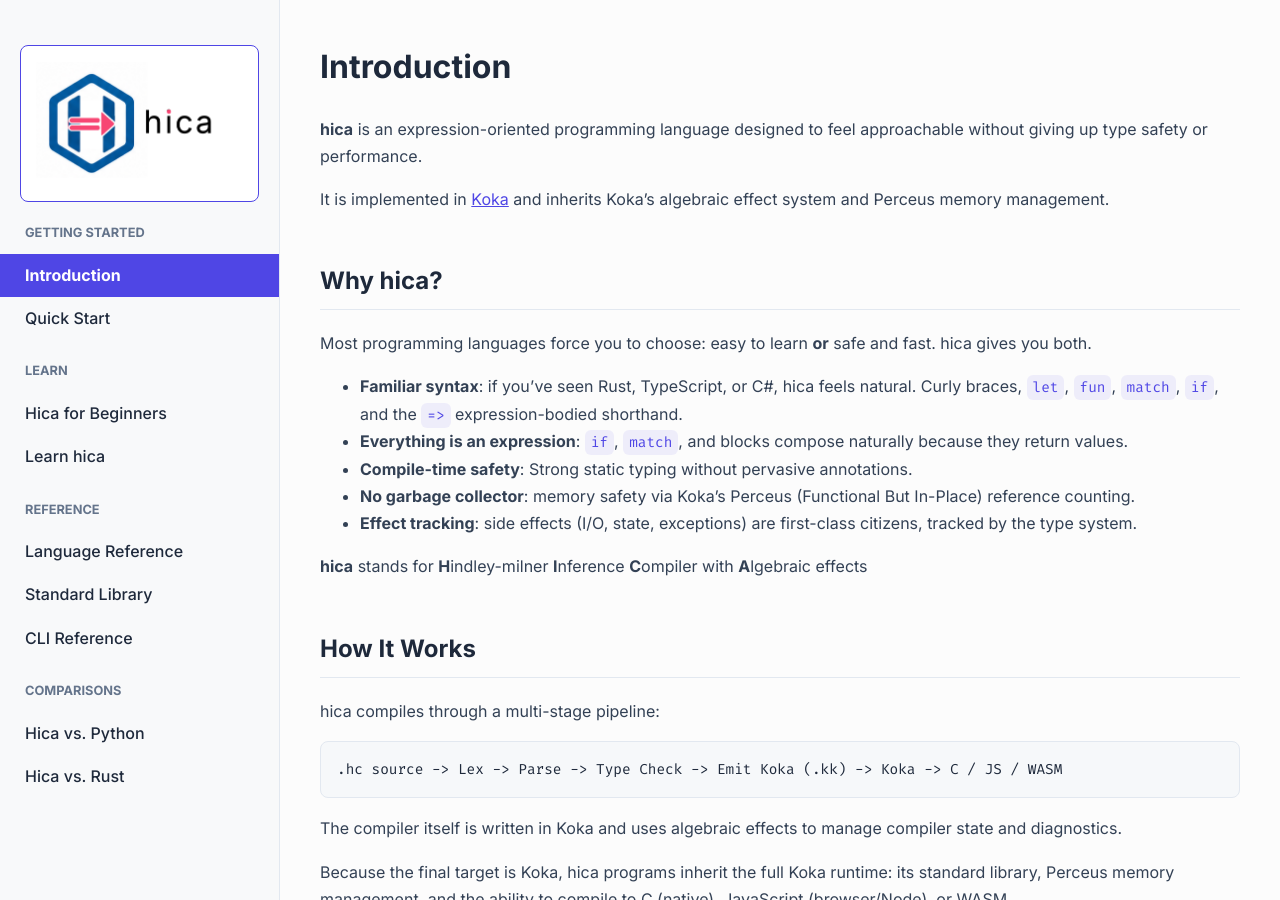
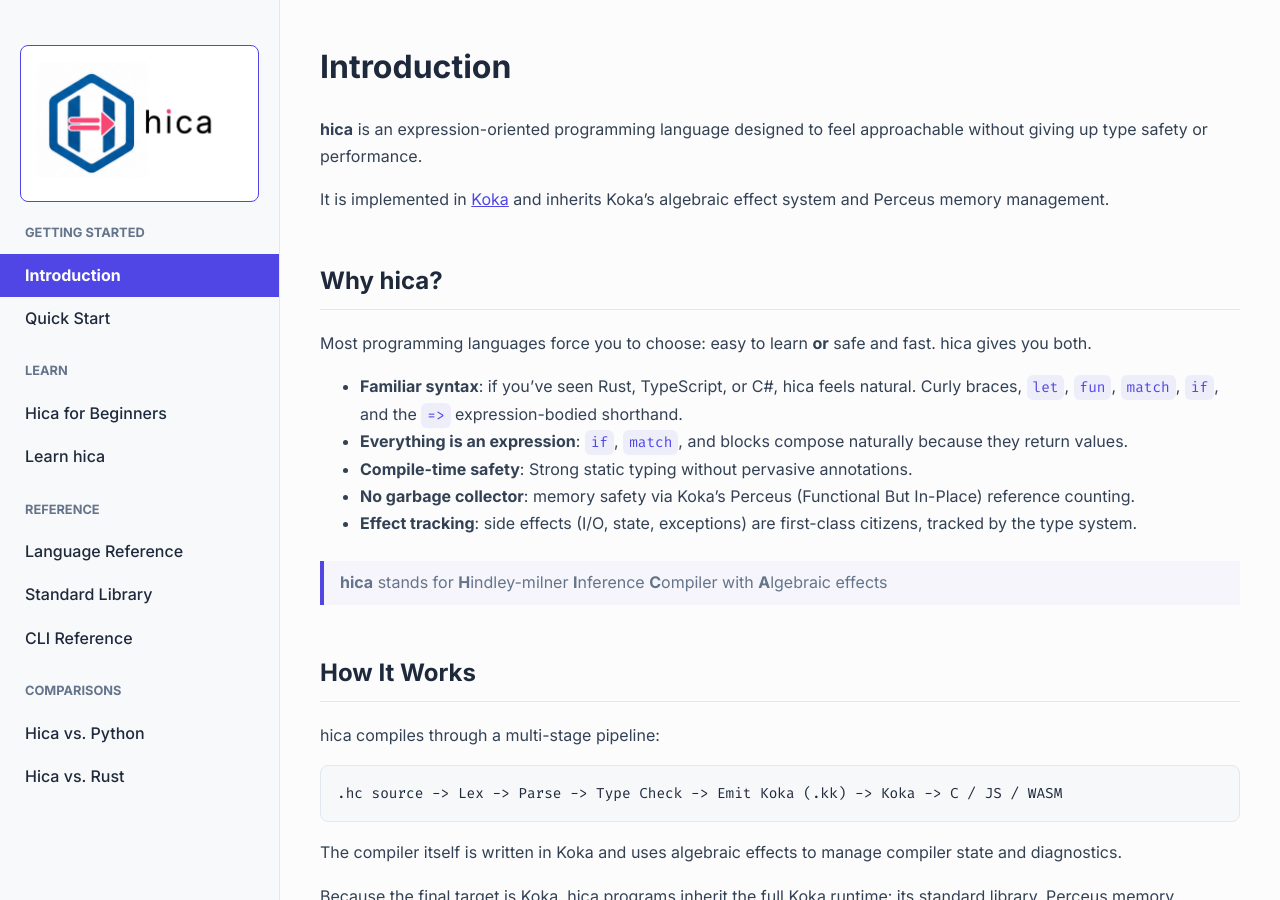
Before and after one commit to cladam/hica, a Jekyll site: the page built from docs/index.md, in a window 1280 px wide and 900 px high. Built offline with Jekyll 4.4.1, drawn with Linux system fonts in a browser that asks for light colours.

Commit message:
docs: blockquote

```diff
--- a/docs/index.md
+++ b/docs/index.md
@@ -19,7 +19,7 @@ Most programming languages force you to choose: easy to learn **or** safe and fa
 - **No garbage collector**: memory safety via Koka's Perceus (Functional But In-Place) reference counting.
 - **Effect tracking**: side effects (I/O, state, exceptions) are first-class citizens, tracked by the type system.
 
-**hica** stands for **H**indley-milner **I**nference **C**ompiler with **A**lgebraic effects
+> **hica** stands for **H**indley-milner **I**nference **C**ompiler with **A**lgebraic effects
 
 ## How It Works
 
```
